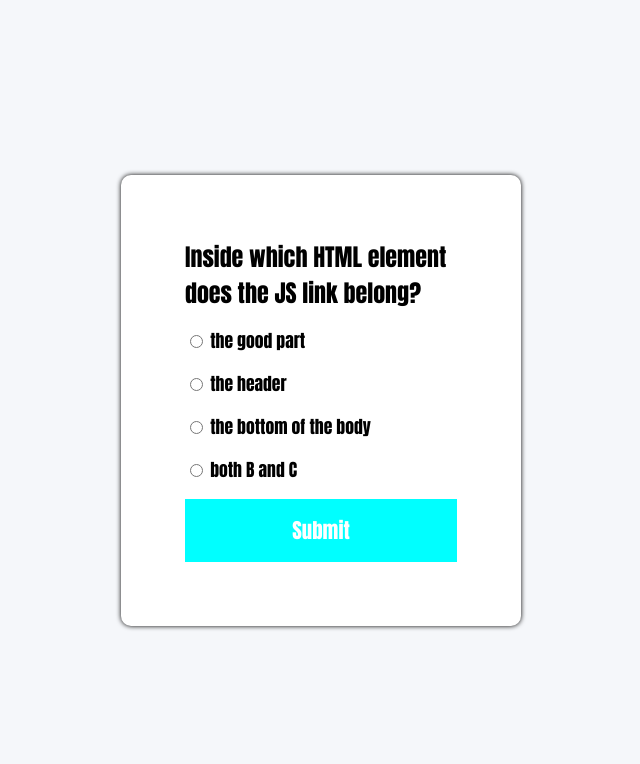
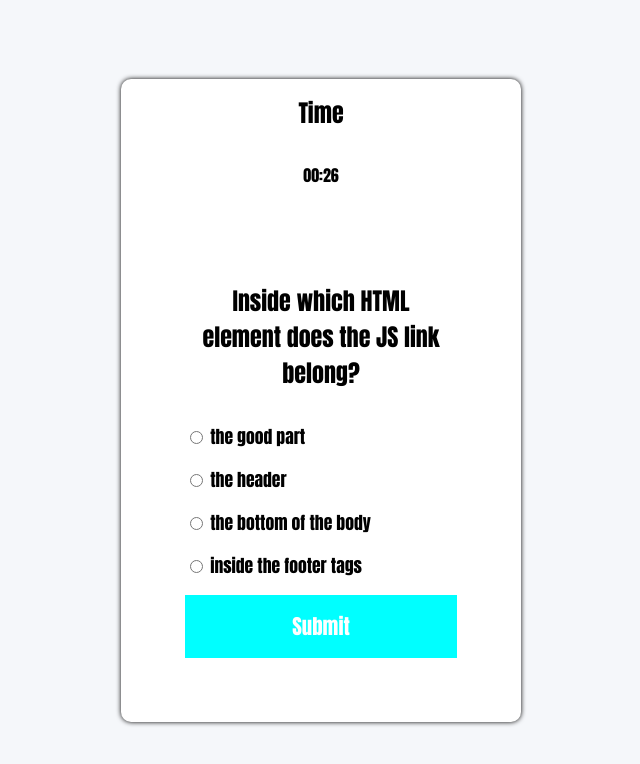
Before and after one commit to Kdenn1/Javascript-Quiz, a plain HTML site: page index.html in a window 1280 px wide. Shown: the whole page, without its empty margins (319-959 px from the left). Drawn offline with Linux system fonts and the light colour scheme.

Commit message:
finished functionality, now just to add some css stylings

```diff
--- a/index.html
+++ b/index.html
@@ -8,7 +8,12 @@
     <link rel="stylesheet" href="styles.css"/>
 </head>
 <body>
-    <div class="quiz-container">
+    <div class="quiz-container" id="quiz">
+        <div id="safeTimer">
+        <h2>Time</h2>
+        <p id="safeTimerDisplay">00:30</p>
+        </div>
+
         <div class="quiz-header">
         <h2 id="question">Question Text</h2>
         <ul>
--- a/script.js
+++ b/script.js
@@ -5,7 +5,7 @@ const quizData = [
         a: 'the good part',
         b: 'the header',
         c: 'the bottom of the body',
-        d: 'both B and C',
+        d: 'inside the footer tags',
         correct: 'c'
     }, {
         question: 'How do you grab an HTML element by its ID in Javascript?',
@@ -39,6 +39,7 @@ const quizData = [
 ];
 
 //select html elements in js
+const quiz = document.getElementById("quiz");
 const answerEls = document.querySelectorAll(".answer");
 const questionEl = document.getElementById("question");
 const a_text = document.getElementById("a_text");
@@ -57,6 +58,31 @@ loadQuiz();
 function loadQuiz() {
     //need to call deselectAnswers() up here so it knows to do that when the quiz is loaded initially
     deselectAnswers();
+
+    //timer function to start at the beginning of the quiz
+    function startTimer(duration, display) {
+        var timer = duration, minutes, seconds;
+        setInterval(function () {
+            minutes = parseInt(timer / 60, 10)
+            seconds = parseInt(timer % 60, 10);
+
+            minutes = minutes < 10 ? "0" + minutes : minutes;
+            seconds = seconds < 10 ? "0" + seconds : seconds;
+
+            display.textContent = minutes + ":" + seconds;
+
+            if (--timer < 0) {
+                timer = 0;
+                quiz.innerHTML = `<h2>Time expired! You Answered ${score}/${quizData.length} questions correctly.<h2><button onClick="location.reload()">Play Again?</button>`
+            }
+        }, 1000);
+    }
+
+    window.onload = function () {
+        var time = 60 / 2, // your time in seconds here
+            display = document.querySelector('#safeTimerDisplay');
+        startTimer(time, display);
+    };
 
     const currentQuizData = quizData[currentQuiz];
 
@@ -100,9 +126,7 @@ submitBtn.addEventListener("click", () => {
             if(currentQuiz < quizData.length) {
                 loadQuiz();
             } else {
-                //todo: show results
-                alert("You stumbled across the finish line. Congrats!");
+                quiz.innerHTML = `<h2>You Answered ${score}/${quizData.length} questions correctly.<h2><button onClick="location.reload()">Play Again?</button>`
             }
-
         }
 });
--- a/styles.css
+++ b/styles.css
@@ -27,6 +27,12 @@ body {
 
 h2 {
     margin: 0;
+    text-align: center;
+    padding: 1rem;
+}
+
+#safeTimerDisplay {
+    text-align: center;
 }
 
 ul li {
```
